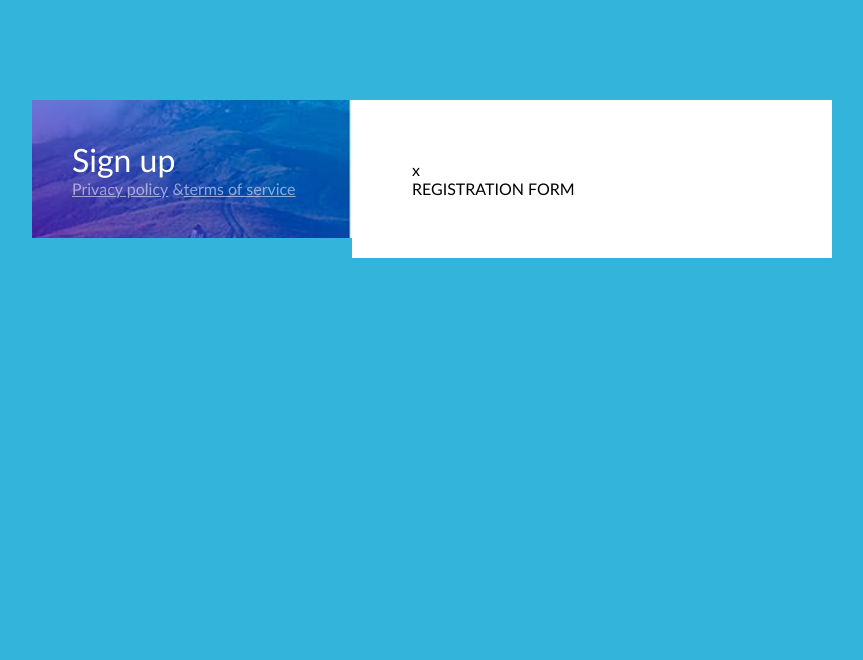
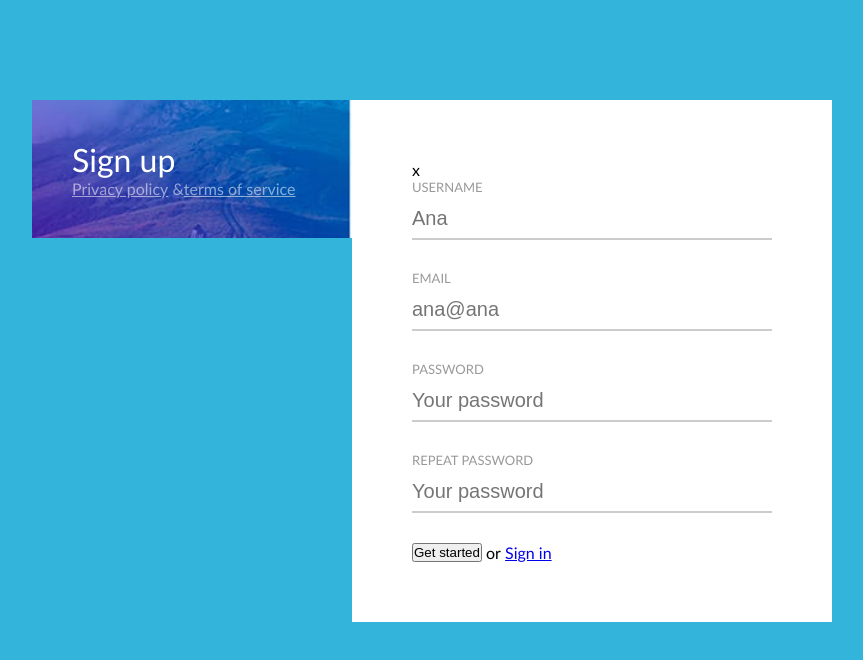
Before and after one commit to lauraMeiz/8-sign-up, a website: page index.html in a window 1280 px wide. Shown: the whole page, without its empty margins (208-1071 px from the left). Drawn offline with Linux system fonts and the light colour scheme.

Commit message:
Initial form HTML structure #11

```diff
--- /dev/null
+++ b/css/form.css
@@ -0,0 +1,27 @@
+.form {
+  width: 100%;
+}
+.form > .form-row {
+  width: 100%;
+  margin-bottom: 30px;
+}
+.form > .form-row:last-child {
+  width: 100%;
+  margin-bottom: 0;
+}
+
+.form > .form-row > label {
+  width: 100%;
+  font-size: 13px;
+  color: #999;
+  text-transform: uppercase;
+}
+.form > .form-row > input {
+  width: 100%;
+  font-size: 20px;
+  line-height: 2em;
+  border: none;
+  border-bottom: 2px solid #ccc;
+}
+.form > .form-row > button {
+}
--- a/css/main.css
+++ b/css/main.css
@@ -45,3 +45,8 @@ body {
 .bottom-links > .link:hover {
   color: #fff;
 }
+
+.right-column span {
+}
+.right-column a {
+}
--- a/index.html
+++ b/index.html
@@ -4,12 +4,6 @@
     <meta charset="UTF-8" />
     <meta http-equiv="X-UA-Compatible" content="IE=edge" />
     <meta name="viewport" content="width=device-width, initial-scale=1.0" />
-    <link
-      rel="stylesheet"
-      href="./css/main.
-css"
-    />
-
     <link rel="shortcut icon" href="./favicon.ico" type="image/x-icon" />
     <link
       rel="apple-touch-icon"
@@ -37,6 +31,18 @@ css"
     <meta name="msapplication-TileColor" content="#2b5797" />
     <meta name="theme-color" content="#ffffff" />
     <link rel="shortcut icon" href="./img/favicon.jpg" type="image/jpeg" />
+    <link
+  rel="stylesheet"
+  href="./css/form.css"
+/>
+    <link
+  rel="stylesheet"
+  href="./css/main.css"
+/>
+
+
+
+
   </head>
   <body>
     <main class="container">
@@ -48,7 +54,17 @@ css"
         </footer>
       </div>
       <div class="right-column"><div class="close">x</div>
-      <form>REGISTRATION FORM </form>
+      <form class="form">
+      <div class="form-row"> <label for="">Username</label><input type="text" placeholder="Ana" required> </div>
+      <div class="form-row"> <label for="">Email</label><input type="email" placeholder="ana@ana" required></div>
+      <div class="form-row"> <label for="">Password</label> <input type="password" placeholder="Your password" required></div>
+      <div class="form-row"> <label for="">Repeat password</label><input type="password" placeholder="Your password" required></div>
+      <div class="form-row"> <button type="submit"> Get started</button>
+      <span>or</span>
+    <a href="#">Sign in</a></div>
+
+
+      </form>
     </main>
   </body>
 </html>
```
